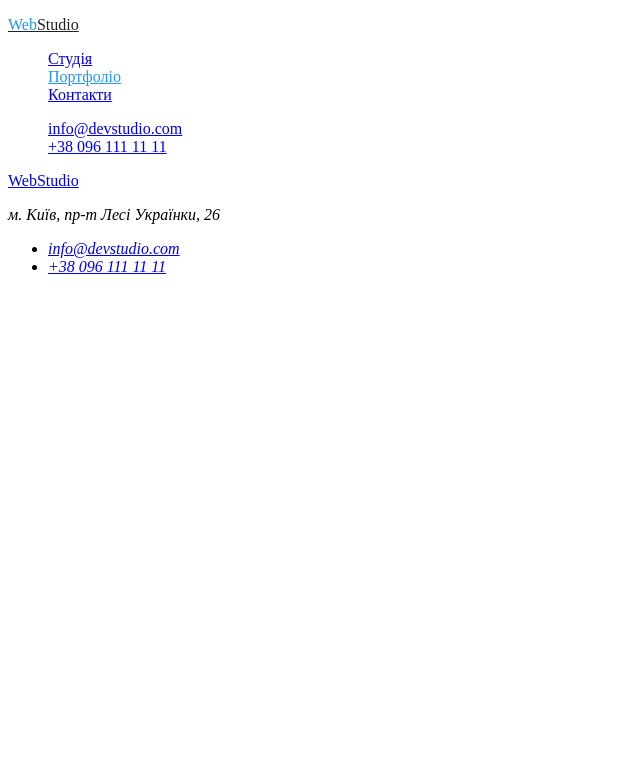
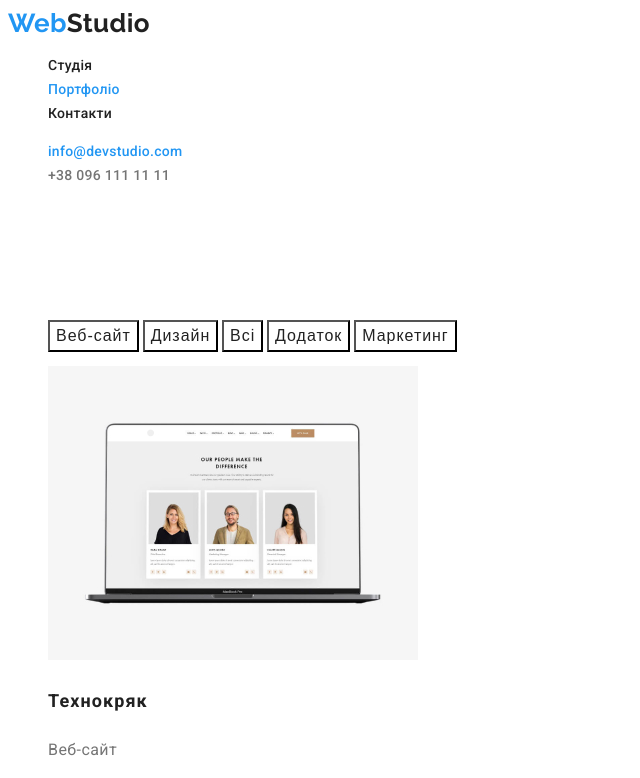
Before and after one commit to AlexLis312/goit-markup-hw-02, a plain HTML site: page portfolio.html in a window 1280 px wide. Shown: the top 778 px of the page, without its empty margins (0-640 px from the left). Drawn offline with Linux system fonts and the light colour scheme.

Commit message:
second hw is done

```diff
--- a/css/styles.css
+++ b/css/styles.css
@@ -1,29 +1,179 @@
-/* :root {
+:root {
   --title-text-color: #212121;
   --accent-color: #2196f3;
-  color: #757575;
-  color: #2f303a;
+  --text-color: #757575;
+  --background-color: #2f303a;
+  --prime-white-color: #ffffff;
+  /*
   color: #f5f5f5;
-  color: #f5f4fa;
-} */
-
-.site-nav .link.current {
-  color: #2196f3;
+  color: #f5f4fa; */
 }
 
 body {
-  background-color: #ffffff;
+  background-color: var(--prime-white-color);
+  font-family: Roboto, sans-serif;
+
+  font-weight: 400;
+  font-size: 14px;
+  line-height: 1.71;
+  letter-spacing: 0.03em;
+}
+h1 {
+  color: var(--prime-white-color);
+
+  font-weight: 900;
+  font-size: 44px;
+  line-height: 1.36;
+  text-align: center;
+  text-transform: uppercase;
+  letter-spacing: 0.06em;
+}
+.section-title {
+  color: var(--title-text-color);
+
+  font-weight: 700;
+  font-size: 36px;
+  line-height: 42px;
+  text-align: center;
+}
+.section p {
+  color: var(--text-color);
+
+  font-style: normal;
 }
 .list {
   list-style: none;
 }
+/* header */
+nav a {
+  font-style: normal;
+}
+
 .logo {
-  color: #212121;
+  font-family: Raleway, sans-serif;
+  color: var(--title-text-color);
+
+  font-size: 26px;
+  line-height: 1.19;
+  text-decoration: none;
 }
 .first-logo {
-  color: #2196f3;
+  color: var(--accent-color);
 }
+.site-nav a {
+  color: var(--title-text-color);
+
+  font-weight: 500;
+  font-size: 14px;
+  line-height: 1.14;
+  letter-spacing: 0.02em;
+  text-decoration: none;
+  cursor: pointer;
+}
+.site-nav .link.current {
+  color: var(--accent-color);
+}
+
+.contacts a {
+  color: var(--text-color);
+  font-weight: 500;
+  font-size: 14px;
+  line-height: 1.14;
+  letter-spacing: 0.02em;
+  text-decoration: none;
+  cursor: pointer;
+}
+.contacts .mail {
+  color: var(--accent-color);
+}
+
+/* hero */
 .button {
-  color: #212121;
+  color: var(--prime-white-color);
+  background-color: var(--accent-color);
+
+  font-weight: 700;
+  font-size: 16px;
+  line-height: 1.88;
+  letter-spacing: 0.06em;
+  text-align: center;
+}
+
+.hero {
+  background-color: var(--background-color);
+}
+
+/* peculiarities */
+
+.peculiarities h3 {
+  font-weight: 700;
+  font-size: 14px;
+  line-height: 1.14;
+}
+
+/* our team */
+
+.teammates h3 {
+  font-weight: 500;
+  font-size: 16px;
+  line-height: 0.84;
+  text-align: center;
+}
+.teammates p {
+  font-weight: 400;
+  font-size: 16px;
+  line-height: 0.84;
+  text-align: center;
+}
+
+/* footer */
+footer {
+  background-color: var(--background-color);
+  color: var(--prime-white-color);
+
+  text-decoration: none;
+}
+address {
+  font-style: normal;
+}
+.footer-contacts a {
+  color: rgba(255, 255, 255, 0.6);
+
+  font-style: normal;
+  text-decoration: none;
+}
+
+/* portfolio */
+
+.portfolio-buttons .button {
+  background-color: #ffffff;
+  color: var(--title-text-color);
+
+  font-weight: 500;
+  font-size: 16px;
+  line-height: 1.62;
+  text-align: center;
+  cursor: pointer;
+}
+.portfolio-buttons .button:hover,
+.portfolio-buttons .button:focus {
   background-color: #2196f3;
+  color: #ffffff;
 }
+
+.works h2 {
+  color: var(--title-text-color);
+
+  font-weight: 700;
+  font-size: 18px;
+  line-height: 2;
+  letter-spacing: 0.06em;
+}
+
+.works p {
+  color: var(--text-color);
+
+  font-weight: 400;
+  font-size: 16px;
+  line-height: 30px;
+}
--- a/portfolio.html
+++ b/portfolio.html
@@ -6,12 +6,16 @@
     <meta name="viewport" content="width=device-width, initial-scale=1.0" />
     <title>Портфоліо</title>
     <link rel="stylesheet" href="./css/styles.css" />
+    <link
+      href="https://fonts.googleapis.com/css2?family=Raleway:wght@700&family=Roboto:wght@400;500;700;900&display=swap"
+      rel="stylesheet"
+    />
   </head>
   <body>
     <header>
       <nav>
         <a href="./index.html" class="logo">
-          <p><span class="first-logo">Web</span>Studio</p>
+          <span class="first-logo">Web</span>Studio
         </a>
         <ul class="site-nav list">
           <li><a href="./index.html" class="link">Студія</a></li>
@@ -20,18 +24,80 @@
         </ul>
       </nav>
       <ul class="contacts list">
-        <li><a href="mailto:info@devstudio.com">info@devstudio.com</a></li>
+        <li class="mail">
+          <a class="mail" href="mailto:info@devstudio.com"
+            >info@devstudio.com</a
+          >
+        </li>
         <li><a href="tel:+380961111111">+38 096 111 11 11</a></li>
       </ul>
     </header>
-    <main></main>
+    <main>
+      <section class="section">
+        <h1>Приклади робіт</h1>
+        <ul class="portfolio-buttons">
+          <button class="button" type="button">Веб-сайт</button>
+          <button class="button" type="button">Дизайн</button>
+          <button class="button" type="button">Всі</button>
+          <button class="button" type="button">Додаток</button>
+          <button class="button" type="button">Маркетинг</button>
+        </ul>
+        <ul class="works list">
+          <li>
+            <img src="./images/imgB.jpg" alt="ноутбук" />
+            <h2>Технокряк</h2>
+            <p>Веб-сайт</p>
+          </li>
+          <li>
+            <img src="./images/imgA.jpg" alt="баскетболісти" />
+            <h2>Постер New Orlean vs Golden Star</h2>
+            <p>Дизайн</p>
+          </li>
+          <li>
+            <img src="./images/imgC.jpg" alt="лого ресторану" />
+            <h2>Ресторан Seafood</h2>
+            <p>Додаток</p>
+          </li>
+          <li>
+            <img src="./images/imgD.jpg" alt="навушники" />
+            <h2>Проєкт Prime</h2>
+            <p>Маркетинг</p>
+          </li>
+          <li>
+            <img src="./images/imgE.jpg" alt="бокси" />
+            <h2>Проєкт Boxes</h2>
+            <p>Додаток</p>
+          </li>
+          <li>
+            <img src="./images/imgF.jpg" alt="монітор" />
+            <h2>Inspiration has no Borders</h2>
+            <p>Веб-сайт</p>
+          </li>
+          <li>
+            <img src="./images/imgG.jpg" alt="журнал" />
+            <h2>Видання Limited Edition</h2>
+            <p>Дизайн</p>
+          </li>
+          <li>
+            <img src="./images/imgH.jpg" alt="книга" />
+            <h2>Проєкт LAB</h2>
+            <p>Маркетинг</p>
+          </li>
+          <li>
+            <img src="./images/imgJ.jpg" alt="ноутбук" />
+            <h2>Growing Business</h2>
+            <p>Додаток</p>
+          </li>
+        </ul>
+      </section>
+    </main>
     <footer>
-      <a href="/">
-        <p>WebStudio</p>
+      <a href="./index.html" class="logo">
+        <span class="first-logo">Web</span>Studio
       </a>
       <address>
         <p>м. Київ, пр-т Лесі Українки, 26</p>
-        <ul>
+        <ul class="footer-contacts list">
           <li><a href="mailto:info@devstudio.com">info@devstudio.com</a></li>
           <li><a href="tel:+380961111111">+38 096 111 11 11</a></li>
         </ul>
```
Also changed, not shown: index.html (+25 -18 lines), images/imgA.jpg (added), images/imgB.jpg (added), images/imgC.jpg (added), images/imgD.jpg (added), images/imgE.jpg (added), images/imgF.jpg (added), images/imgG.jpg (added), images/imgH.jpg (added), images/imgJ.jpg (added).
